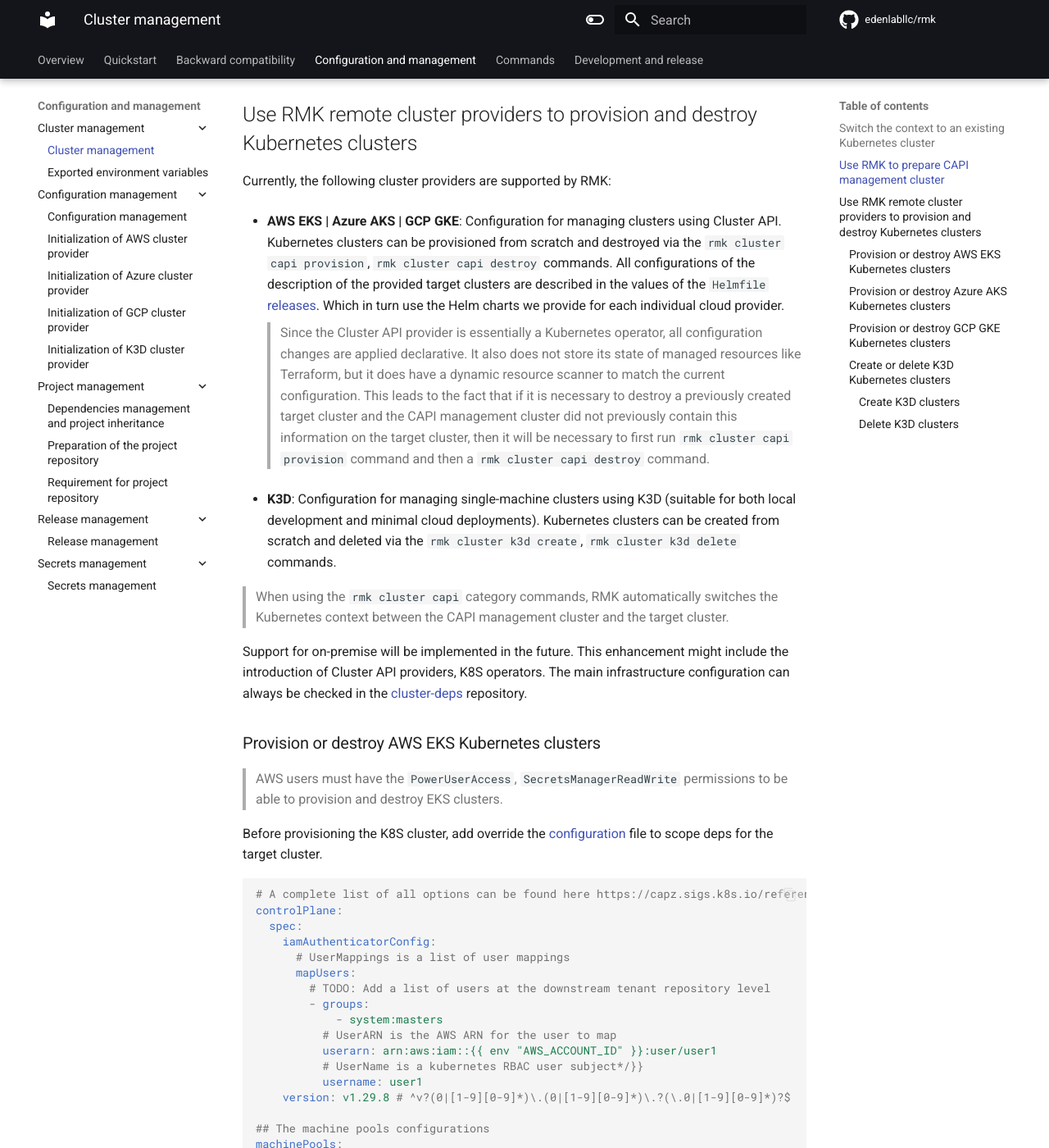
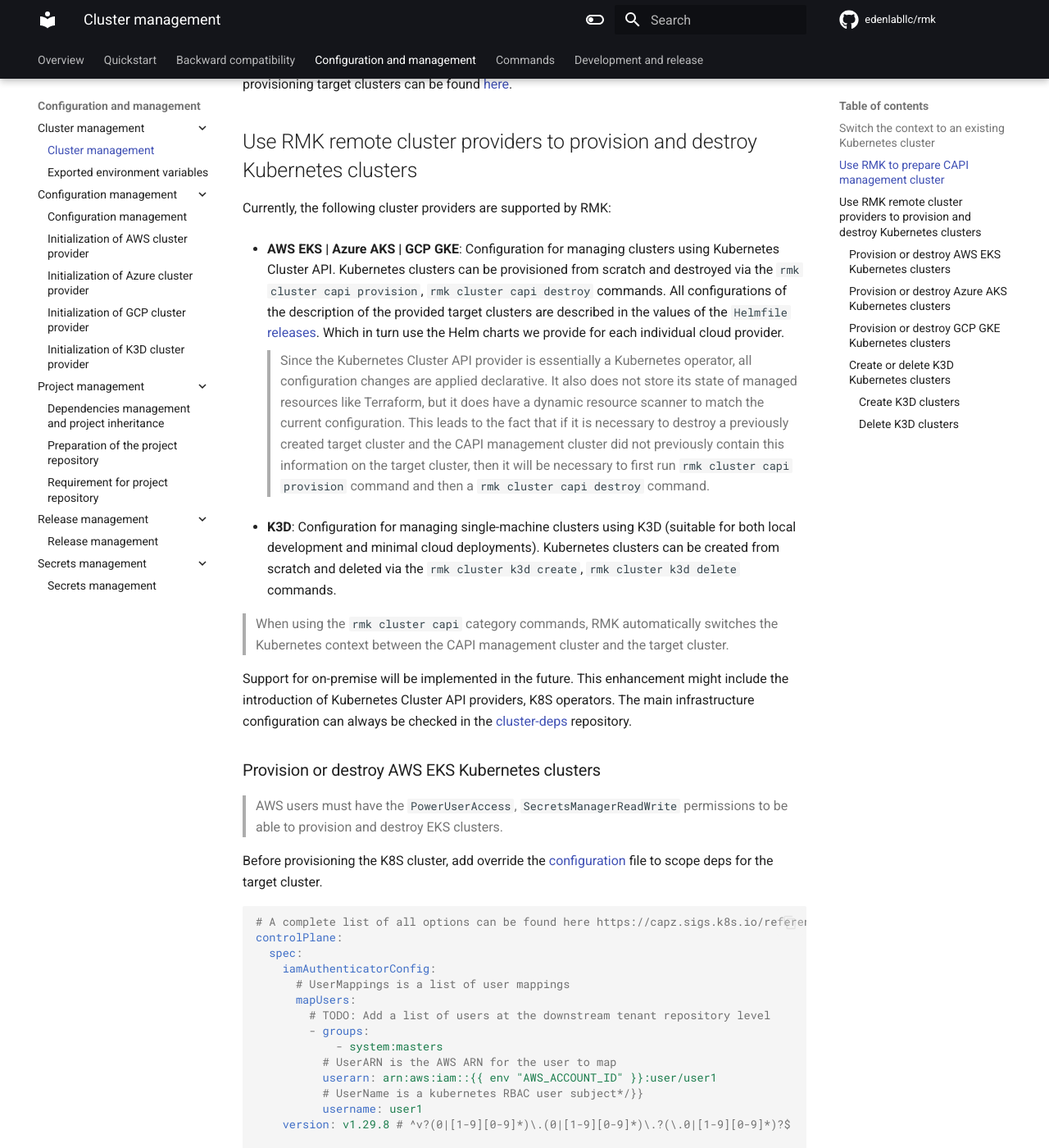
Before and after one commit to edenlabllc/rmk, an MkDocs documentation site: the page built from docs/configuration/cluster-management/cluster-management.md, in a window 1280 px wide and 1400 px high, scrolled down 2697 px. Shown: the whole window at 82% size. Built offline with MkDocs 1.6.1 and Material for MkDocs 9.7.7, drawn with Linux system fonts in a browser that asks for light colours; comment, search, counter and statistics services are not loaded; the version menu is left out; some of the changed text lies outside the part shown.

```diff
--- a/docs/configuration/cluster-management/cluster-management.md
+++ b/docs/configuration/cluster-management/cluster-management.md
@@ -1,6 +1,6 @@
 # Cluster management
 
-RMK uses [Cluster API](https://cluster-api.sigs.k8s.io/introduction) and [K3D](https://k3d.io) for cluster management.
+RMK uses [Kubernetes Cluster API](https://cluster-api.sigs.k8s.io/introduction) and [K3D](https://k3d.io) for cluster management.
 
 RMK is suitable for both simple and complex Kubernetes deployments, enabling multi-level project inheritance through
 native Helmfile functionality.
@@ -127,14 +129,14 @@
 
 Currently, the following cluster providers are supported by RMK:
 
-- **AWS EKS | Azure AKS | GCP GKE**: Configuration for managing clusters using Cluster API.
+- **AWS EKS | Azure AKS | GCP GKE**: Configuration for managing clusters using Kubernetes Cluster API.
   Kubernetes clusters can be provisioned from scratch and destroyed
   via the `rmk cluster capi provision`, `rmk cluster capi destroy` commands.
   All configurations of the description of the provided target clusters are described in the values of
   the `Helmfile` [releases](https://github.com/edenlabllc/cluster-deps.bootstrap.infra/tree/develop/etc/deps/develop/values).
   Which in turn use the Helm charts we provide for each individual cloud provider.
 
-  > Since the Cluster API provider is essentially a Kubernetes operator, all configuration changes are applied
+  > Since the Kubernetes Cluster API provider is essentially a Kubernetes operator, all configuration changes are applied
   declarative.
   > It also does not store its state of managed resources like Terraform, but it does have a dynamic resource scanner
   > to match the current configuration. This leads to the fact that if it is necessary to destroy a previously
@@ -152,7 +154,7 @@
 > the CAPI management cluster and the target cluster.
 
 Support for on-premise will be implemented in the future. This enhancement might include the introduction
-of Cluster API providers, K8S operators. The main infrastructure configuration can always be checked in the
+of Kubernetes Cluster API providers, K8S operators. The main infrastructure configuration can always be checked in the
 [cluster-deps](https://github.com/edenlabllc/cluster-deps.bootstrap.infra) repository.
 
 ### Provision or destroy AWS EKS Kubernetes clusters
```
Also changed, not shown: other parts of docs/configuration/cluster-management/cluster-management.md (+9 -4 lines), docs/configuration/cluster-management/exported-environment-variables.md (+1 -1 lines), docs/configuration/configuration-management/init-azure-provider.md (+2 -2 lines), docs/configuration/configuration-management/init-gcp-provider.md (+3 -3 lines), docs/index.md (+5 -3 lines).
